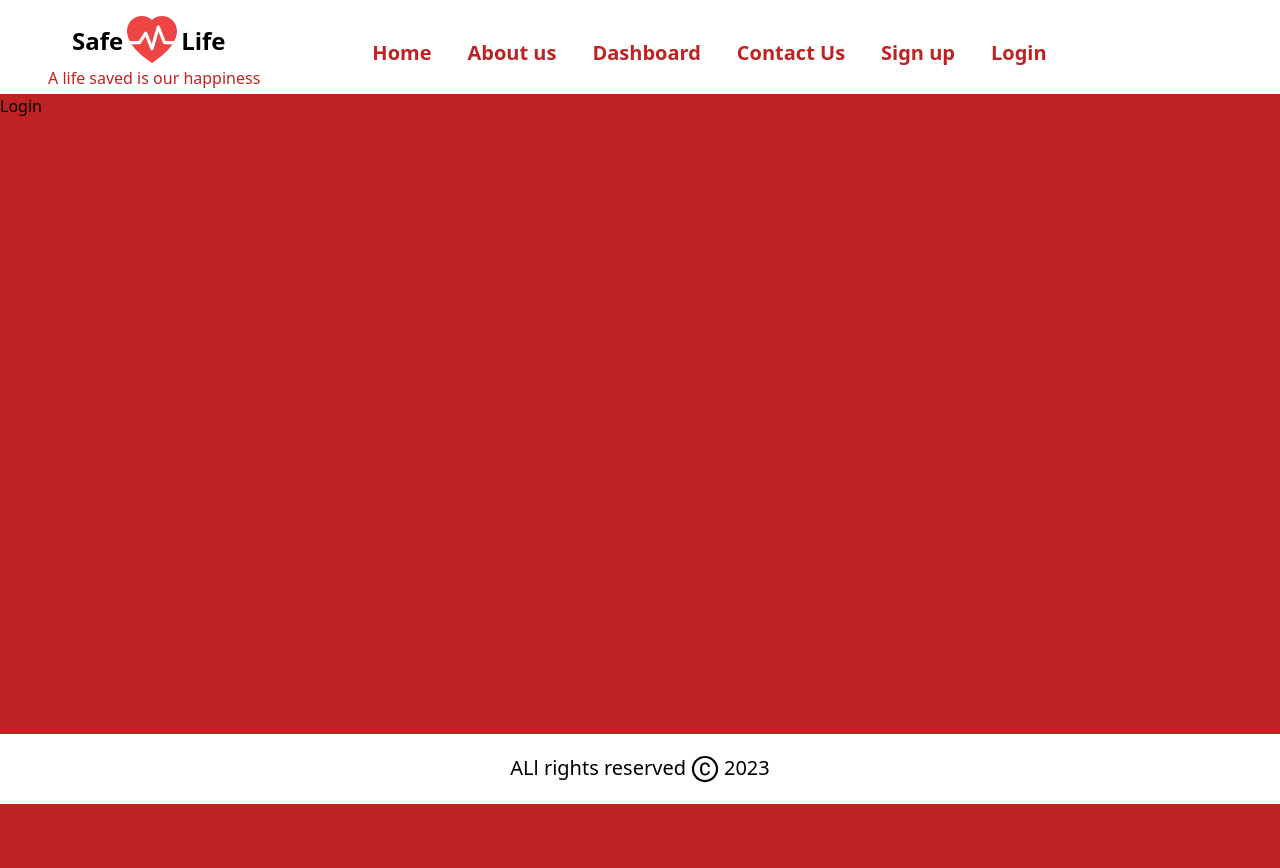
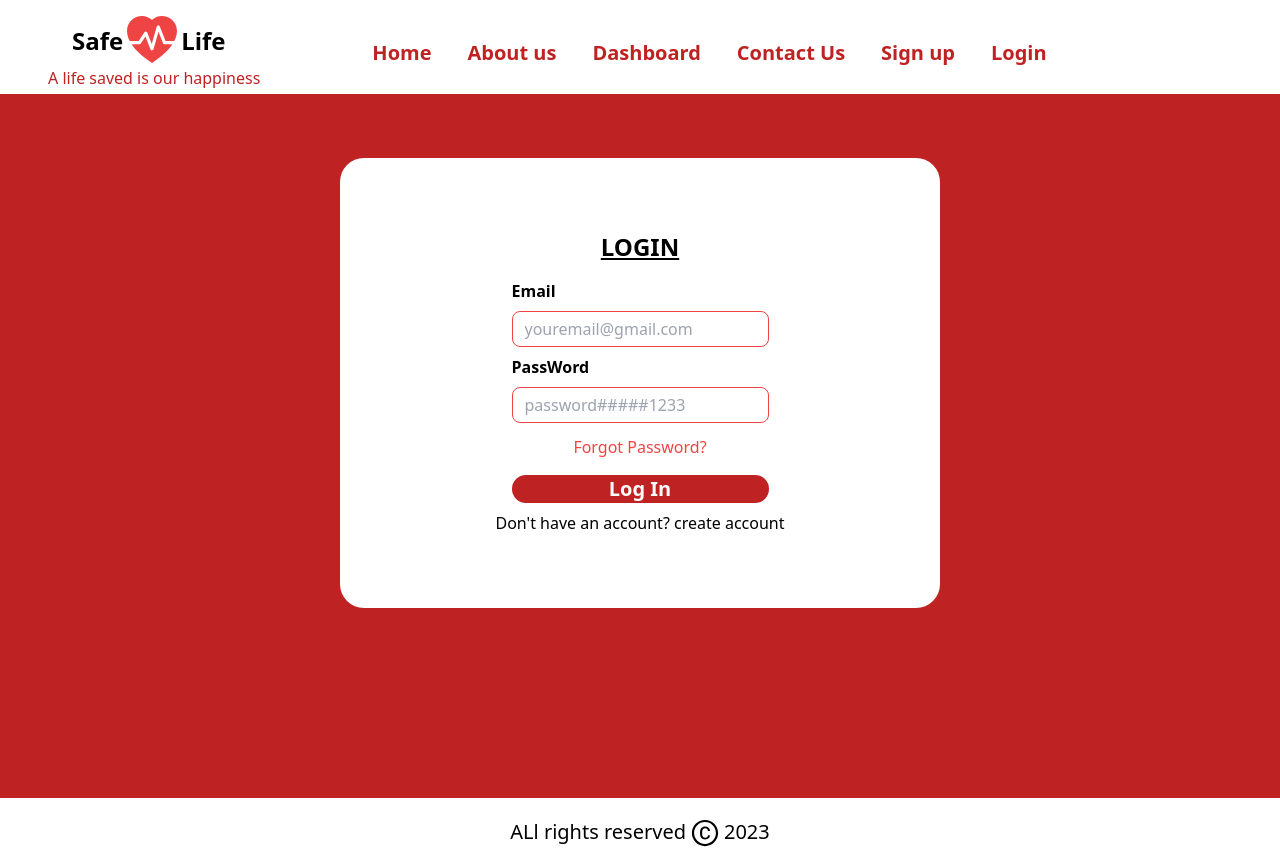
Before and after one commit to DANNJUGUNA/blood-donation, a React (Create React App) app in the folder client/: page /login in a window 1280 px wide. Before the commit the page ends 804 px from the top, so only its background shows below. Built offline with nearby package versions, Linux system fonts and the light colour scheme.

Commit message:
added the login form

```diff
--- a/client/src/pages/login/Login.jsx
+++ b/client/src/pages/login/Login.jsx
@@ -2,7 +2,20 @@ import React from 'react'
 
 const Login = () => {
   return (
-    <div>Login</div>
+    <div className='flex items-center justify-center mt-16'>
+      <div className='w-[600px] h-[450px] rounded-3xl bg-white flex flex-col items-center justify-center'>
+        <p className='font-bold mb-2 text-2xl underline'>LOGIN</p>
+       <form className='flex flex-col'>
+        <label className='mb-2 mt-2 font-semibold'>Email</label>
+        <input type="email" className=' h-9 rounded-lg p-3 border border-red-500 border-1 outline-none' placeholder='youremail@gmail.com' data-lpignore="true"/>
+        <label className='mb-2 mt-2 font-semibold'>PassWord</label>
+        <input type="password" className=' h-9 rounded-lg p-3 border border-red-500 outline-none' placeholder='password#####1233' data-lpignore="true"/>
+        <a className='mb-2 mt-3 flex items-center justify-center text-red-500'>Forgot Password?</a>
+        <button className='rounded-full bg-[#BF2222] mb-2 mt-2 font-semibold text-xl text-white'>Log In</button>
+       </form>
+       <p>Don't have an account? <a>create account</a></p>
+      </div>
+    </div>
   )
 }
 
```
